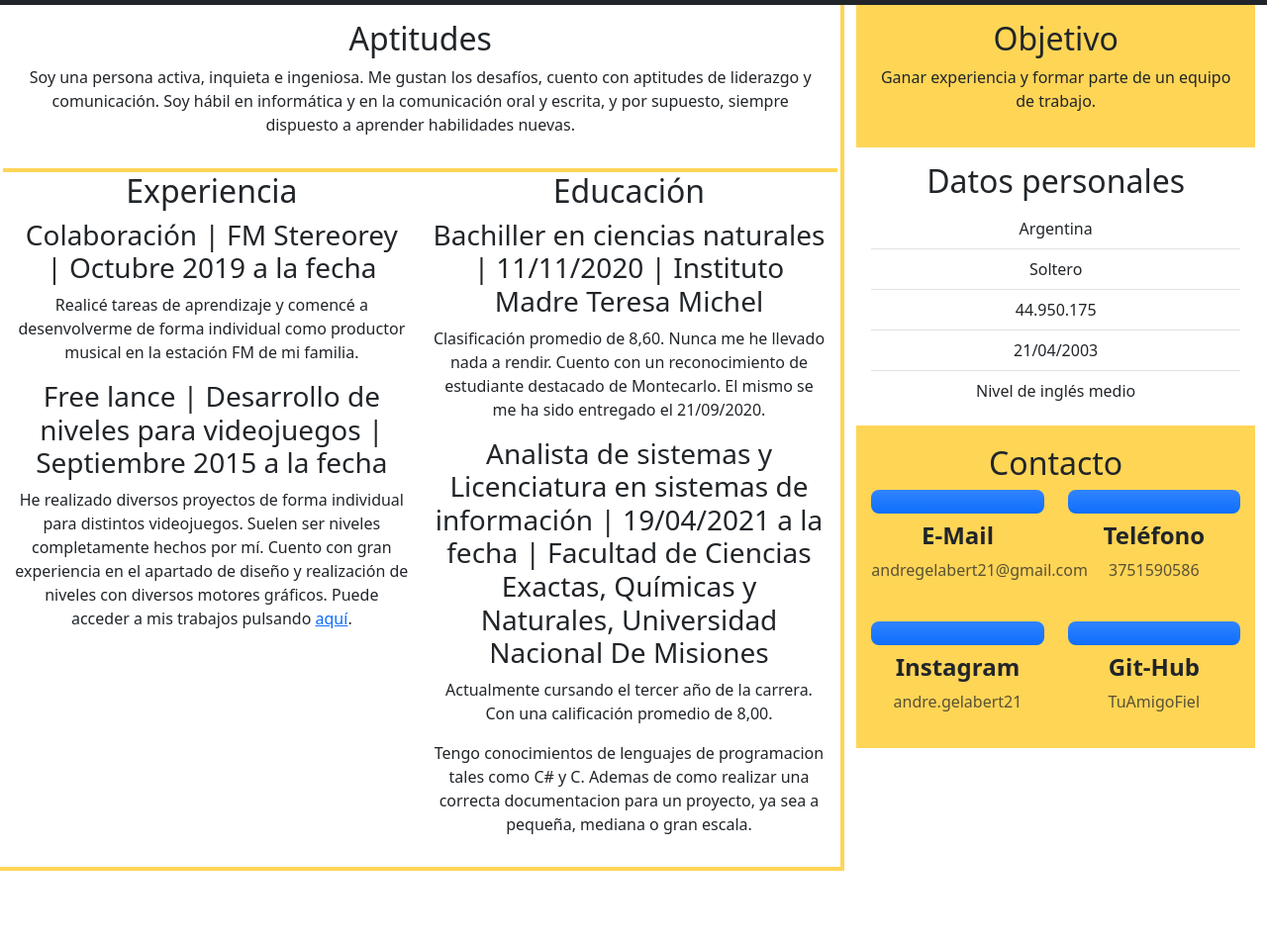
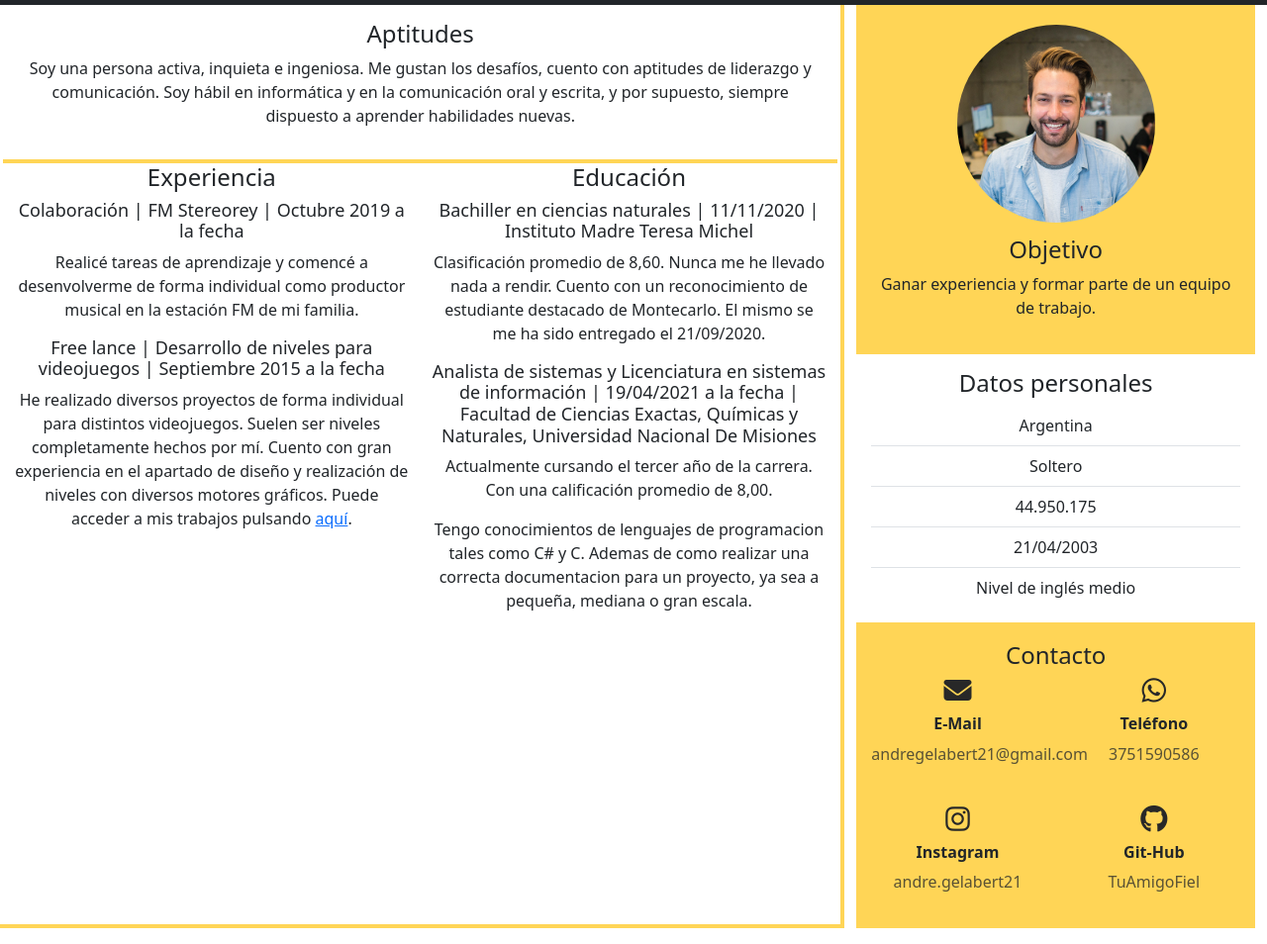
Before and after one commit to TuAmigoFiel/Mi-CV, a plain HTML site: page index.html in a window 1280 px wide. Shown: the part 77-1031 px from the top of the page at 99% size. Before the commit the page ends 973 px from the top, so only its background shows below. Drawn offline with nearby package versions, Linux system fonts and the light colour scheme.

Commit message:
Finalizacion del redireccionamiento de los iconos

```diff
--- a/css/style.css
+++ b/css/style.css
@@ -33,3 +33,37 @@
 #EduExp{
   border-top: 4px solid #FFD556;
 }
+#instagram{
+  color: rgb(40, 40, 40);
+  font-size: 28px;
+  text-decoration: none;
+}
+#github{
+  color: rgb(40, 40, 40);
+  font-size: 28px;
+  text-decoration: none;
+}
+#correo{
+  color: rgb(40, 40, 40);
+  font-size: 28px;
+  text-decoration: none;
+}
+#telefono{
+  color: rgb(40, 40, 40);
+  font-size: 28px;
+  text-decoration: none;
+}
+h2{
+  font-size: x-large;
+}
+h3{
+  font-size: large;
+}
+h4{
+  font-size: medium;
+}
+#img{
+  position: relative;
+  display: block;
+  padding: 5px;
+}
--- a/index.html
+++ b/index.html
@@ -10,6 +10,7 @@
   <link rel="stylesheet" href="/css/style.css">
 </head>
 <body>
+  <script src="https://kit.fontawesome.com/b2cb495b53.js" crossorigin="anonymous"></script>
   <script src="https://cdn.jsdelivr.net/npm/bootstrap@5.3.0-alpha1/dist/js/bootstrap.bundle.min.js"
     integrity="sha384-w76AqPfDkMBDXo30jS1Sgez6pr3x5MlQ1ZAGC+nuZB+EYdgRZgiwxhTBTkF7CXvN"
     crossorigin="anonymous"></script>
@@ -76,6 +77,9 @@
       </div>
       <div class="col-md-4 themed-grid-col">
         <div id="Objetivo">
+          <div id="img">
+            <img class="img-fluid img-profile rounded-circle mx-auto mb-2" height="200px" width="200px" src="assets/images/profile.jpg" alt="Foto de perfil">
+          </div>
           <h2>Objetivo</h2>
           <p>Ganar experiencia y formar parte de un equipo de trabajo.</p>
         </div>
@@ -93,44 +97,31 @@
           <h2>Contacto</h2>
           <div class="row row-cols-1 row-cols-sm-2 g-4">
             <div class="col d-flex flex-column gap-2">
-              <div
-                class="feature-icon-small d-inline-flex align-items-center justify-content-center text-bg-primary bg-gradient fs-4 rounded-3">
-                <svg class="bi" width="1em" height="1em">
-                  <use xlink:href="#collection"></use>
-                </svg>
+              <div>
+                <a name="correo" id="correo" class="fa-solid fa-envelope" href="https://mail.google.com/mail/u/0/?tab=rm&ogbl#inbox?compose=CllgCJZdBRzftgSlWpNsGBXJxLFNDKPHTGlwpfXVFnTGXtcTFQVKFgFnmTzXVDTFHFMqbGXNbVB" target="_blank" role="button"></a>
               </div>
               <h4 class="fw-semibold mb-0">E-Mail</h4>
               <p class="text-muted">andregelabert21@gmail.com</p>
             </div>
 
             <div class="col d-flex flex-column gap-2">
-              <div
-                class="feature-icon-small d-inline-flex align-items-center justify-content-center text-bg-primary bg-gradient fs-4 rounded-3">
-                <svg class="bi" width="1em" height="1em">
-                  <use xlink:href="#gear-fill"></use>
-                </svg>
+              <div>
+                <a name="telefono" id="telefono" class="fa-brands fa-whatsapp" href="https://wa.me/5493751590586" target="_blank" role="button"></a>
               </div>
               <h4 class="fw-semibold mb-0">Teléfono</h4>
               <p class="text-muted">3751590586</p>
             </div>
-
             <div class="col d-flex flex-column gap-2">
-              <div
-                class="feature-icon-small d-inline-flex align-items-center justify-content-center text-bg-primary bg-gradient fs-4 rounded-3">
-                <svg class="bi" width="1em" height="1em">
-                  <use xlink:href="#speedometer"></use>
-                </svg>
+              <div>
+                <a name="instagram" id="instagram" class="fa-brands fa-instagram" href="https://www.instagram.com/andre.gelabert21/" target="_blank" role="button"></a>
               </div>
               <h4 class="fw-semibold mb-0">Instagram</h4>
               <p class="text-muted">andre.gelabert21</p>
             </div>
 
             <div class="col d-flex flex-column gap-2">
-              <div
-                class="feature-icon-small d-inline-flex align-items-center justify-content-center text-bg-primary bg-gradient fs-4 rounded-3">
-                <svg class="bi" width="1em" height="1em">
-                  <use xlink:href="#table"></use>
-                </svg>
+              <div>
+                <a name="github" id="github" class="fa-brands fa-github" href="https://github.com/TuAmigoFiel?tab=repositories" target="_blank" role="button"></a>
               </div>
               <h4 class="fw-semibold mb-0">Git-Hub</h4>
               <p class="text-muted">TuAmigoFiel</p>
```
Also changed, not shown: assets/images/profile.jpg (added).
